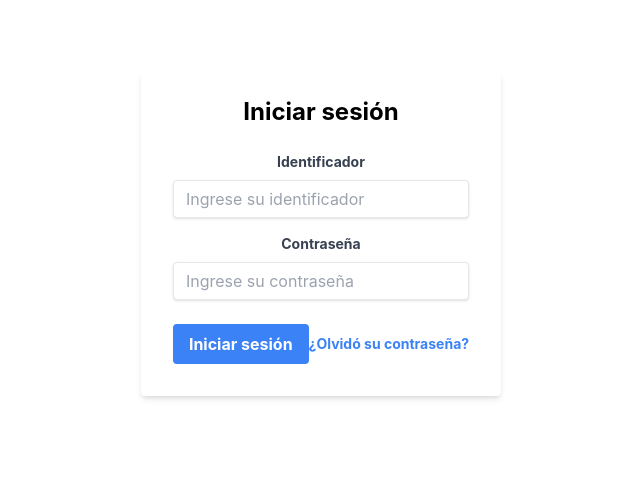
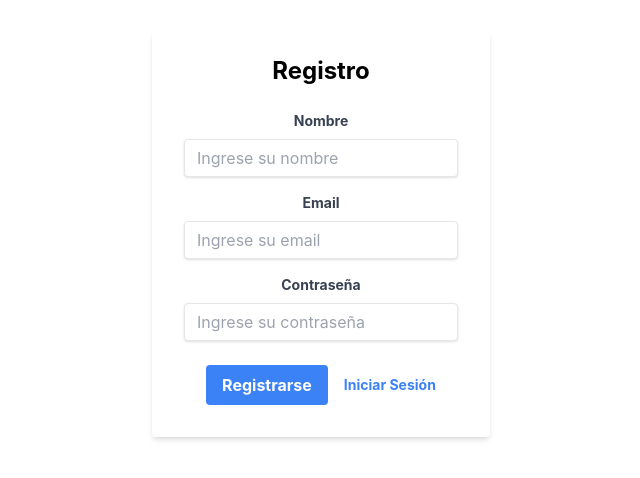
Before and after one commit to Roberto640Alvarado/Playlist_JAVA, a React (Create React App) app in the folder app/taller4/: page / in a window 1280 px wide. Shown: the part 158-636 px from the top of the page, without its empty margins (319-959 px from the left). Built offline with nearby package versions, Linux system fonts and the light colour scheme; the HTML template or start-up script is replaced by a standard one.

Commit message:
:construction: Add new route

```diff
--- a/app/taller4/src/pages/Login.jsx
+++ b/app/taller4/src/pages/Login.jsx
@@ -74,7 +74,7 @@ const Login = () => {
           />
         </div>
 
-        <div className="flex items-center justify-between">
+        <div className="flex items-center justify-between gap-4">
           <button
             className="bg-blue-500 hover:bg-blue-700 text-white font-bold py-2 px-4 rounded focus:outline-none focus:shadow-outline"
             type="submit"
--- a/app/taller4/src/pages/Register.jsx
+++ b/app/taller4/src/pages/Register.jsx
@@ -1,9 +1,15 @@
 import React, { useState } from 'react';
+import { useNavigate } from 'react-router-dom';
 
 const Register = () => {
   const [name, setName] = useState('');
   const [email, setEmail] = useState('');
   const [password, setPassword] = useState('');
+  const navigate = useNavigate();
+
+  const handleLogin = (e) => {
+    navigate('/login');
+  };
 
   const handleNameChange = (e) => {
     setName(e.target.value);
@@ -78,12 +84,15 @@ const Register = () => {
           />
         </div>
 
-        <div className="flex items-center justify-center">
+        <div className="flex items-center justify-center gap-4">
           <button
             className="bg-blue-500 hover:bg-blue-700 text-white font-bold py-2 px-4 rounded focus:outline-none focus:shadow-outline"
             type="submit"
           >
             Registrarse
+          </button>
+          <button className="inline-block align-baseline font-bold text-sm text-blue-500 hover:text-blue-800" onClick={handleLogin}>
+            Iniciar Sesión
           </button>
         </div>
       </form>
--- a/app/taller4/src/routers/AppRouter.js
+++ b/app/taller4/src/routers/AppRouter.js
@@ -10,7 +10,8 @@ export const AppRouter = () => {
     <Router>
       <div>
         <Routes>
-          <Route path="/" element={<Login />} />
+          <Route path="/" element={<Register />} />
+          <Route path="/login" element={<Login />} />
           <Route path="/allplaylist" element={<AllPlaylist />} />
           <Route path="/allsongs" element={<Allsongs/>} />
         </Routes>
```
